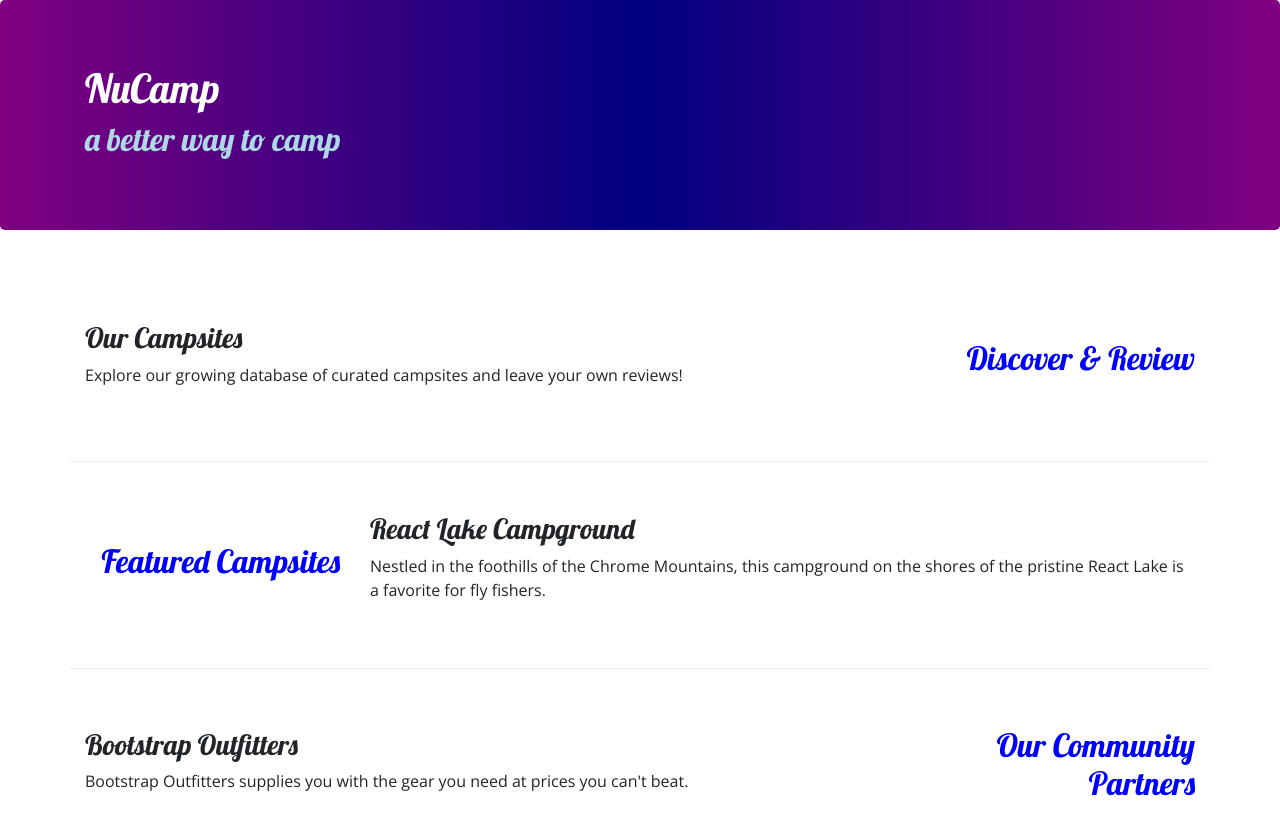
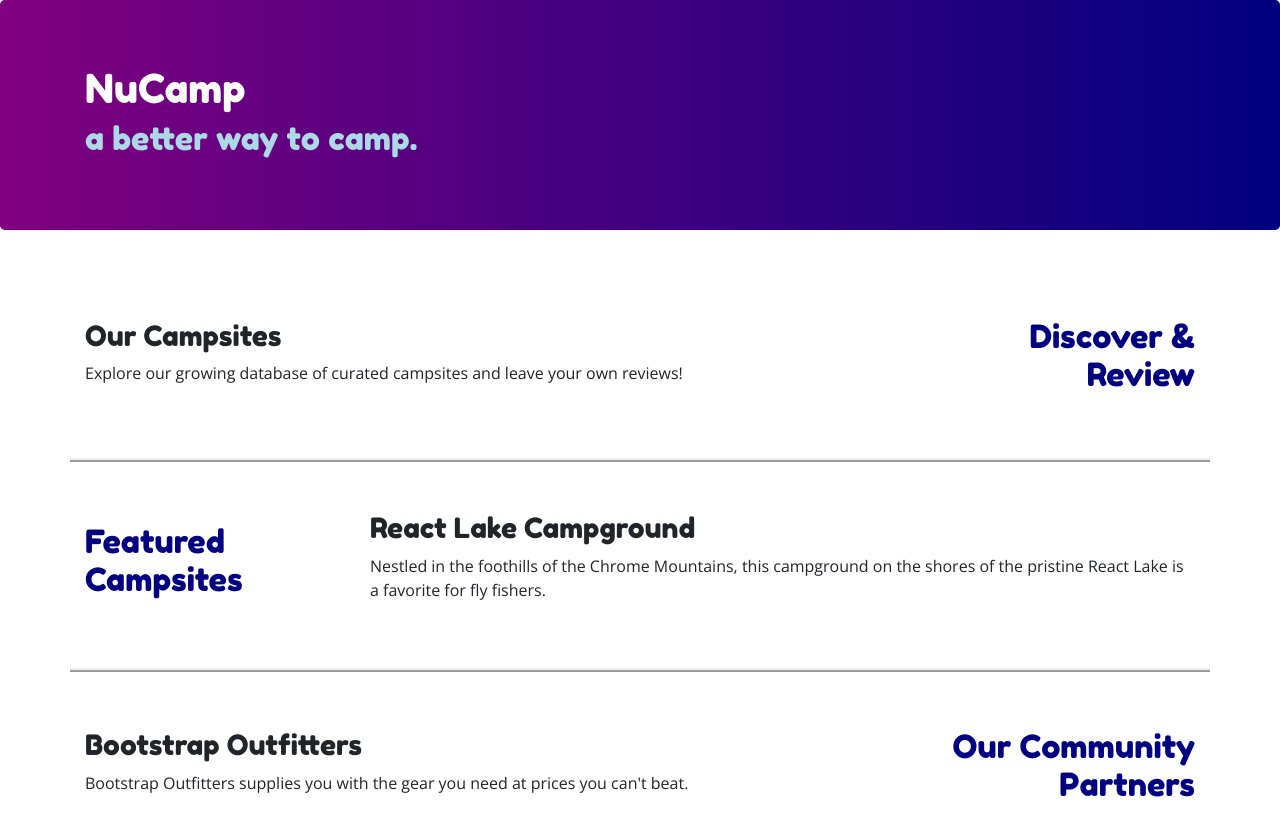
Before and after one commit to sethayotte/nucampsite, a website: page index.html in a window 1280 px wide. Shown: the top 815 px of the page. Drawn offline with nearby package versions, Linux system fonts and the light colour scheme.

Commit message:
Font & alignment updates (pre-workshop)

```diff
--- a/css/styles.css
+++ b/css/styles.css
@@ -3,11 +3,11 @@ body {
 }
 
 h1, h2, h3 {
-    font-family: "Lobster", cursive;
+    font-family: "Fredoka One", sans-serif;
 }
 
 h2 {
-    color: blue;
+    color: navy;
 }
 
 header h2 {
@@ -22,12 +22,12 @@ footer {
 
 .jumbotron {
     padding 30px;
-    background-image: linear-gradient(to right, purple, navy, purple);
+    background-image: linear-gradient(to right, purple, navy);
     color: white;
 }
 
 .row-content {
     padding: 50px 0px;
-    border-bottom: 1px ridge;
+    border-bottom: 4px ridge;
     min-height: 200px;
 }
--- a/index.html
+++ b/index.html
@@ -10,7 +10,7 @@
         <link rel="stylesheet" href="node_modules/bootstrap/dist/css/bootstrap.min.css" />
 
         <!-- Additional CSS must be placed after Bootstrap CSS -->
-        <link rel="stylesheet" href="https://fonts.googleapis.com/css?family=Lobster|Open+Sans" />
+        <link href="https://fonts.googleapis.com/css2?family=Fredoka+One&family=Open+Sans&display=swap" rel="stylesheet">
         <link rel="stylesheet" href="css/styles.css" />
 
         <title>NuCamp: A Better Way To Camp</title>
@@ -23,7 +23,7 @@
             <div class="row">
                 <div class="col">
                     <h1>NuCamp</h1>
-                    <h2>a better way to camp</h2>
+                    <h2>a better way to camp.</h2>
                 </div>
             </div>
         </div>
@@ -42,7 +42,7 @@
 
         <div class="row row-content align-items-center">
             <div class="col-sm-4 col-md-3">
-                <h2 class="text-sm-right">Featured Campsites</h2>
+                <h2 class="text-sm-left">Featured Campsites</h2>
             </div>
             <div class="col">
                 <h3>React Lake Campground</h3>
```
Also changed, not shown: 1 other file.
